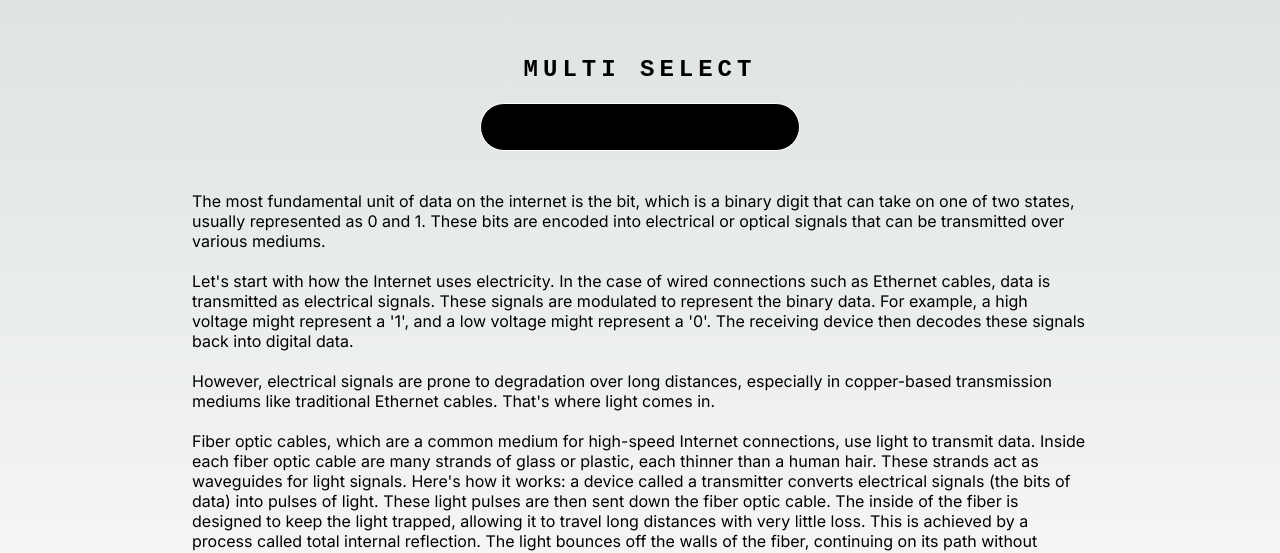
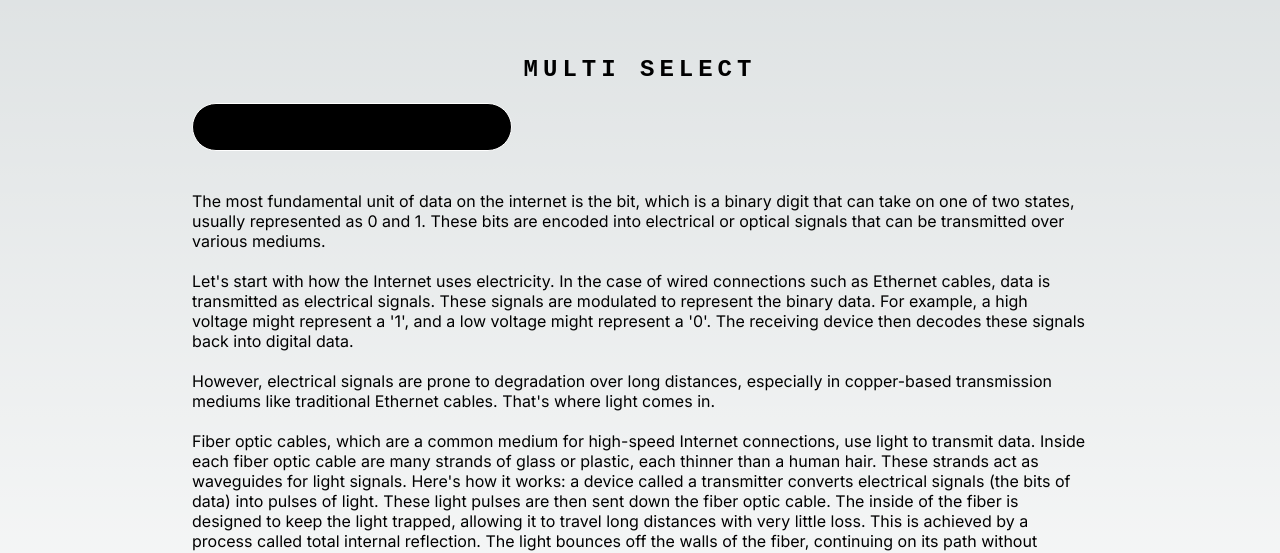
Before and after one commit to Blackadder331/Next-Multi-Select, a Next.js app: page / in a window 1280 px wide. Shown: the part 248-801 px from the top of the page. Built offline with nearby package versions, Linux system fonts and the light colour scheme.

Commit message:
max-width bug fix

```diff
--- a/components/multi-select.module.scss
+++ b/components/multi-select.module.scss
@@ -1,6 +1,8 @@
 .container {
   display: grid;
   justify-items: center;
+  cursor: pointer;
+  width: 320px;
 }
 
 .selector {
```
